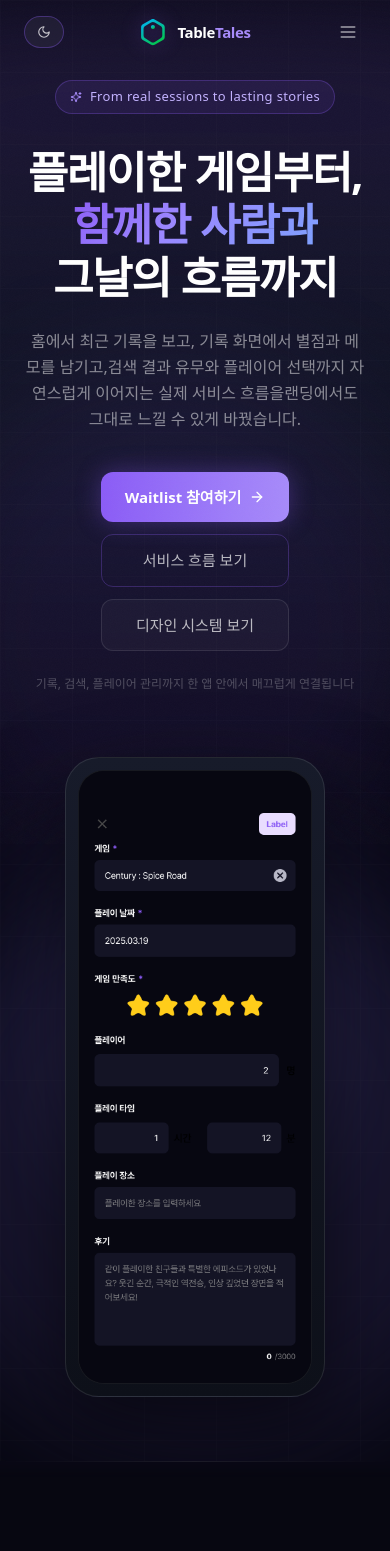
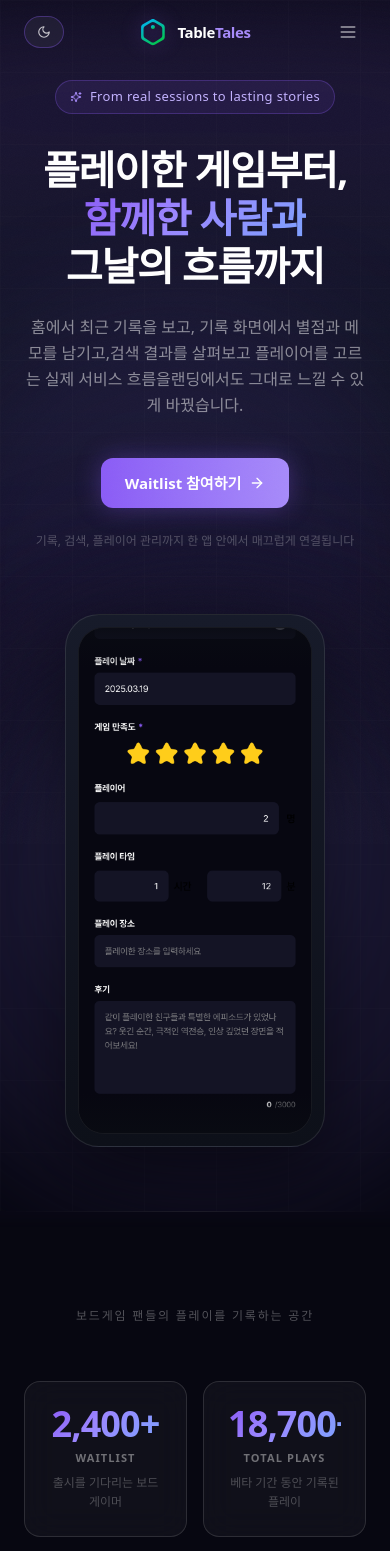
Before and after one commit to seola0114/table-tales, a Next.js app: page / in a window 390 px wide. Shown: the top 1551 px of the page. Built offline with nearby package versions, Linux system fonts and the light colour scheme; a web font is replaced by a local one.

Commit message:
Refine hero scale and phone preview flow

```diff
--- a/components/landing/FeaturesSection.tsx
+++ b/components/landing/FeaturesSection.tsx
@@ -1,8 +1,14 @@
 "use client";
 
-import Image from "next/image";
 import { motion } from "framer-motion";
-import { CalendarDays, Check, PenLine, Search, Trophy, Users2 } from "lucide-react";
+import { CalendarDays, Check, PenLine, Users2 } from "lucide-react";
+import PhoneScreenPreview from "./PhoneScreenPreview";
+
+const previewSizes = {
+  home: { width: 720, height: 2880 },
+  record: { width: 720, height: 1898 },
+  players: { width: 720, height: 1560 },
+} as const;
 
 const features = [
   {
@@ -44,25 +50,6 @@ const features = [
     alt: "Table Tales 기록 입력 화면",
   },
   {
-    id: "search",
-    tag: "Game Search",
-    headline: "검색 결과가 없을 때도,\n다음 행동이 보이게",
-    desc: "검색 결과가 없는 상태에서도 안내 문구와 직접 입력 액션이 명확하게 보여, 사용자가 막히지 않고 계속 기록을 이어갈 수 있습니다.",
-    icon: Search,
-    accentColor: "from-[#7DA2FF]/16 to-[#8B5CF6]/8",
-    borderColor: "border-[#7DA2FF]/24",
-    iconColor: "text-[#7DA2FF]",
-    glowColor: "bg-[#7DA2FF]/12",
-    bullets: [
-      "검색 실패 상태에서도 이탈하지 않게 돕는 안내",
-      "게임 직접 입력 버튼으로 즉시 다음 단계 제안",
-      "아래 인기 게임 카드로 탐색 흐름 유지",
-      "결과 없음도 서비스 경험처럼 다듬은 UI",
-    ],
-    screen: "/service-previews/search-empty.png",
-    alt: "Table Tales 게임 검색 결과 없음 화면",
-  },
-  {
     id: "players",
     tag: "Players",
     headline: "누가 함께했는지,\n선명하게 남기는 구조",
@@ -87,19 +74,19 @@ function AppScreenVisual({
   src,
   alt,
   accent,
+  width,
+  height,
 }: {
   src: string;
   alt: string;
   accent: string;
+  width: number;
+  height: number;
 }) {
   return (
     <div className="relative mx-auto max-w-[320px]">
       <div className={`absolute inset-x-8 top-10 h-[78%] rounded-full bg-gradient-to-b ${accent} blur-3xl opacity-90`} />
-      <div className="relative rounded-[34px] border border-white/10 bg-[linear-gradient(180deg,#171b2a_0%,#0d1019_100%)] p-3 shadow-[0_26px_80px_rgba(0,0,0,0.48)]">
-        <div className="overflow-hidden rounded-[26px] border border-white/6 bg-[#090b12]">
-          <Image src={src} alt={alt} width={768} height={1536} className="h-auto w-full" />
-        </div>
-      </div>
+      <PhoneScreenPreview src={src} alt={alt} width={width} height={height} />
     </div>
   );
 }
@@ -138,7 +125,7 @@ export default function FeaturesSection() {
             transition={{ delay: 0.2, duration: 0.6 }}
             className="mx-auto max-w-xl text-[16px] leading-relaxed text-white/40"
           >
-            랜딩의 무드만 예쁜 것이 아니라, 실제 앱의 홈, 기록, 검색 결과 유무, 플레이어 선택 경험이 자연스럽게 이어지도록 섹션 구성도 맞췄습니다.
+            랜딩의 무드만 예쁜 것이 아니라, 실제 앱의 홈, 기록, 검색, 플레이어 선택 경험이 자연스럽게 이어지도록 섹션 구성도 맞췄습니다.
           </motion.p>
         </div>
 
@@ -146,11 +133,12 @@ export default function FeaturesSection() {
           {features.map((feature, i) => {
             const Icon = feature.icon;
             const isEven = i % 2 === 0;
+            const previewSize = previewSizes[feature.id as keyof typeof previewSizes];
 
             return (
               <motion.div
                 key={feature.id}
-                id={feature.id === "search" ? "stats" : undefined}
+                id={feature.id === "players" ? "stats" : undefined}
                 initial={{ opacity: 0, y: 32 }}
                 whileInView={{ opacity: 1, y: 0 }}
                 viewport={{ once: true, margin: "-80px" }}
@@ -185,7 +173,13 @@ export default function FeaturesSection() {
                 <div className={`glass-card relative overflow-hidden border ${feature.borderColor} shadow-[0_16px_48px_rgba(0,0,0,0.32)]`}>
                   <div className={`pointer-events-none absolute inset-0 bg-gradient-to-br ${feature.accentColor}`} />
                   <div className="relative z-10 px-6 py-8">
-                    <AppScreenVisual src={feature.screen} alt={feature.alt} accent={feature.accentColor} />
+                    <AppScreenVisual
+                      src={feature.screen}
+                      alt={feature.alt}
+                      accent={feature.accentColor}
+                      width={previewSize.width}
+                      height={previewSize.height}
+                    />
                   </div>
                 </div>
               </motion.div>
@@ -202,7 +196,7 @@ export default function FeaturesSection() {
         >
           {[
             { label: "Session Memory", value: "별점, 메모, 장소까지" },
-            { label: "Clear Empty State", value: "결과가 없어도 다음 행동이 보이게" },
+            { label: "Game Search", value: "핵심 정보 비교 후 바로 선택" },
             { label: "Social Context", value: "누구와 했는지 선명하게" },
           ].map((item) => (
             <div key={item.label} className="glass-card-strong rounded-2xl p-5 text-center">
--- a/components/landing/HeroSection.tsx
+++ b/components/landing/HeroSection.tsx
@@ -1,8 +1,8 @@
 "use client";
 
-import Image from "next/image";
 import { motion } from "framer-motion";
 import { ArrowRight, Clock3, Search, Sparkles, Trophy, Users2 } from "lucide-react";
+import PhoneScreenPreview from "./PhoneScreenPreview";
 
 function FloatingNote({
   icon: Icon,
@@ -41,29 +41,28 @@ function FloatingNote({
 function DeviceFrame({
   src,
   alt,
+  width,
+  height,
   className = "",
   priority = false,
 }: {
   src: string;
   alt: string;
+  width: number;
+  height: number;
   className?: string;
   priority?: boolean;
 }) {
   return (
-    <div
-      className={`relative rounded-[34px] border border-white/10 bg-[linear-gradient(180deg,#171b2a_0%,#0d1019_100%)] p-3 shadow-[0_26px_80px_rgba(0,0,0,0.55)] ${className}`}
-    >
-      <div className="overflow-hidden rounded-[26px] border border-white/6 bg-[#090b12]">
-        <Image
-          src={src}
-          alt={alt}
-          width={768}
-          height={1536}
-          priority={priority}
-          className="h-auto w-full"
-        />
-      </div>
-    </div>
+    <PhoneScreenPreview
+      src={src}
+      alt={alt}
+      width={width}
+      height={height}
+      priority={priority}
+      className={className}
+      frameClassName="shadow-[0_26px_80px_rgba(0,0,0,0.55)]"
+    />
   );
 }
 
@@ -112,14 +111,22 @@ function ServicePreviewCollage() {
         <div className="absolute inset-x-12 top-12 h-[68%] rounded-full bg-[radial-gradient(circle,_rgba(139,92,246,0.34),_rgba(125,162,255,0.12)_55%,_transparent_75%)] blur-3xl" />
         <div className="relative flex w-full items-center justify-center">
           <div className="absolute left-0 top-[22%] hidden w-[210px] lg:block">
-            <DeviceFrame src="/service-previews/home-rich.png" alt="홈 화면" className="rotate-[-10deg] scale-[0.88]" />
+            <DeviceFrame src="/service-previews/home-rich.png" alt="홈 화면" width={720} height={2880} className="rotate-[-10deg] scale-[0.88]" />
           </div>
           <div className="absolute right-0 top-[18%] hidden w-[210px] lg:block">
-            <DeviceFrame src="/service-previews/search-results-rich.png" alt="게임 검색 결과 화면" className="rotate-[10deg] scale-[0.88]" />
+            <DeviceFrame
+              src="/service-previews/search-results-rich.png"
+              alt="게임 검색 결과 화면"
+              width={720}
+              height={1560}
+              className="rotate-[10deg] scale-[0.88]"
+            />
           </div>
           <DeviceFrame
             src="/service-previews/record-rich.png"
             alt="게임 기록 화면"
+            width={720}
+            height={1898}
             priority
             className="relative z-10 w-[260px] sm:w-[300px] lg:w-[340px]"
           />
@@ -165,7 +172,7 @@ export default function HeroSection() {
               initial={{ opacity: 0, y: 20 }}
               animate={{ opacity: 1, y: 0 }}
               transition={{ delay: 0.2, duration: 0.7, ease: [0.16, 1, 0.3, 1] }}
-              className="mb-6 text-[44px] font-bold leading-[1.2] tracking-[-0.03em] text-white sm:text-[58px] lg:text-[66px]"
+              className="mb-6 text-[40px] font-bold leading-[1.2] tracking-[-0.03em] text-white sm:text-[48px] lg:text-[56px]"
             >
               플레이한 게임부터,
               <br />
@@ -182,7 +189,7 @@ export default function HeroSection() {
             >
               홈에서 최근 기록을 보고, 기록 화면에서 별점과 메모를 남기고,
               <br className="hidden lg:block" />
-              검색 결과 유무와 플레이어 선택까지 자연스럽게 이어지는 실제 서비스 흐름을
+              검색 결과를 살펴보고 플레이어를 고르는 실제 서비스 흐름을
               <br className="hidden lg:block" />
               랜딩에서도 그대로 느낄 수 있게 바꿨습니다.
             </motion.p>
@@ -199,18 +206,6 @@ export default function HeroSection() {
               >
                 Waitlist 참여하기
                 <ArrowRight size={16} className="transition-transform duration-200 group-hover:translate-x-0.5" />
-              </a>
-              <a
-                href="#features"
-                className="inline-flex items-center justify-center gap-2 rounded-xl border border-[#8B5CF6]/28 px-6 py-3.5 text-[15px] font-medium text-white/70 transition-all duration-200 hover:border-[#A78BFA]/55 hover:bg-white/[0.04] hover:text-white"
-              >
-                서비스 흐름 보기
-              </a>
-              <a
-                href="/design-system"
-                className="inline-flex items-center justify-center gap-2 rounded-xl border border-white/10 bg-white/[0.03] px-6 py-3.5 text-[15px] font-medium text-white/70 transition-all duration-200 hover:border-[#7DA2FF]/35 hover:bg-white/[0.05] hover:text-white"
-              >
-                디자인 시스템 보기
               </a>
             </motion.div>
 
--- /dev/null
+++ b/components/landing/PhoneScreenPreview.tsx
@@ -0,0 +1,58 @@
+"use client";
+
+import Image from "next/image";
+import { motion, useReducedMotion, useScroll, useTransform } from "framer-motion";
+import { useRef } from "react";
+
+type PhoneScreenPreviewProps = {
+  src: string;
+  alt: string;
+  width: number;
+  height: number;
+  className?: string;
+  frameClassName?: string;
+  viewportClassName?: string;
+  priority?: boolean;
+};
+
+const PHONE_ASPECT_RATIO = 19.5 / 9;
+
+export default function PhoneScreenPreview({
+  src,
+  alt,
+  width,
+  height,
+  className = "",
+  frameClassName = "",
+  viewportClassName = "",
+  priority = false,
+}: PhoneScreenPreviewProps) {
+  const containerRef = useRef<HTMLDivElement>(null);
+  const reduceMotion = useReducedMotion();
+  const { scrollYProgress } = useScroll({
+    target: containerRef,
+    offset: ["start 82%", "end 18%"],
+  });
+
+  const imageAspectRatio = height / width;
+  const overflowPercent = Math.max(0, ((imageAspectRatio - PHONE_ASPECT_RATIO) / imageAspectRatio) * 100);
+  const imageY = useTransform(scrollYProgress, [0, 1], ["0%", `-${overflowPercent}%`]);
+
+  return (
+    <div ref={containerRef} className={`relative ${className}`}>
+      <div
+        className={`relative rounded-[34px] border border-white/10 bg-[linear-gradient(180deg,#171b2a_0%,#0d1019_100%)] p-3 shadow-[0_26px_80px_rgba(0,0,0,0.48)] ${frameClassName}`}
+      >
+        <div
+          className={`relative aspect-[9/19.5] overflow-hidden rounded-[26px] border border-white/6 bg-[#090b12] ${viewportClassName}`}
+        >
+          <motion.div style={reduceMotion || overflowPercent === 0 ? undefined : { y: imageY }} className="w-full">
+            <Image src={src} alt={alt} width={width} height={height} priority={priority} className="h-auto w-full max-w-none" />
+          </motion.div>
+          <div className="pointer-events-none absolute inset-x-0 top-0 h-10 bg-gradient-to-b from-[#090b12]/80 to-transparent" />
+          <div className="pointer-events-none absolute inset-x-0 bottom-0 h-10 bg-gradient-to-t from-[#090b12]/88 to-transparent" />
+        </div>
+      </div>
+    </div>
+  );
+}
```
Also changed, not shown: components/landing/ShowcaseSection.tsx (+24 -47 lines).
